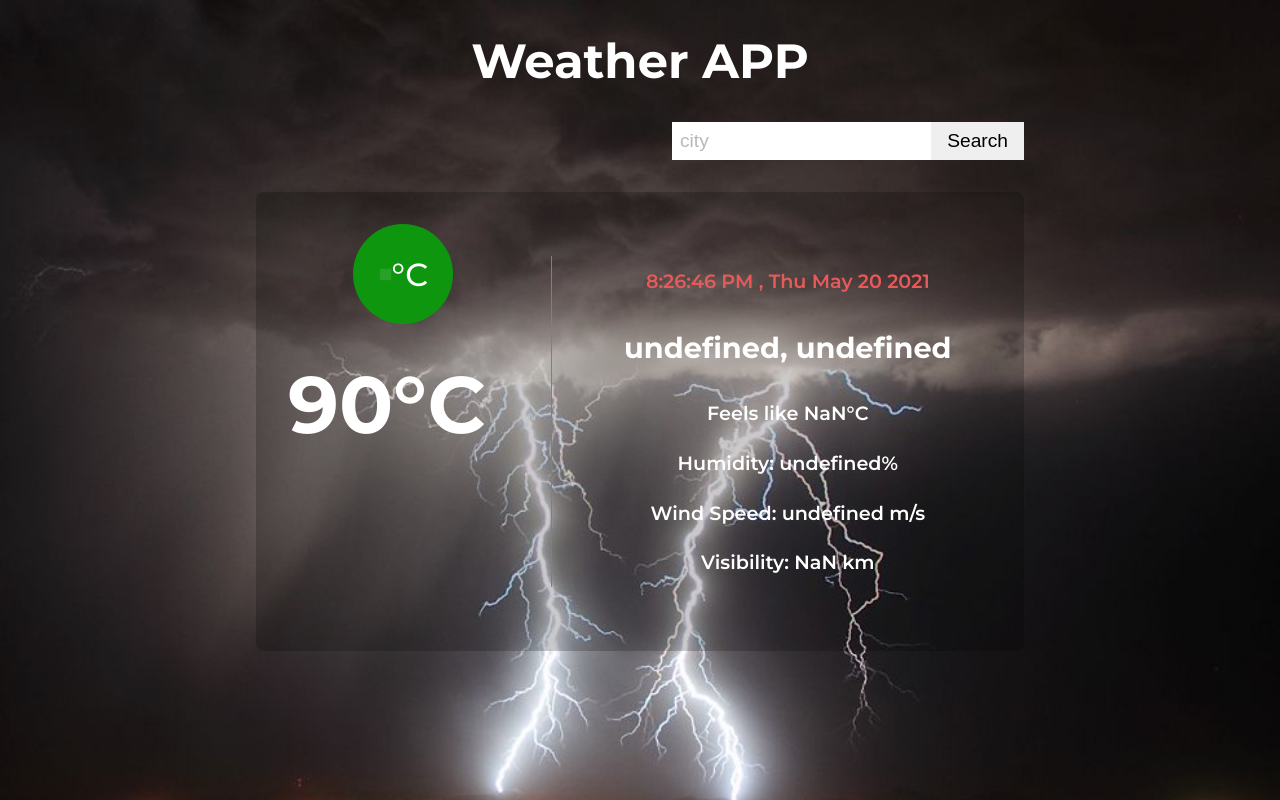
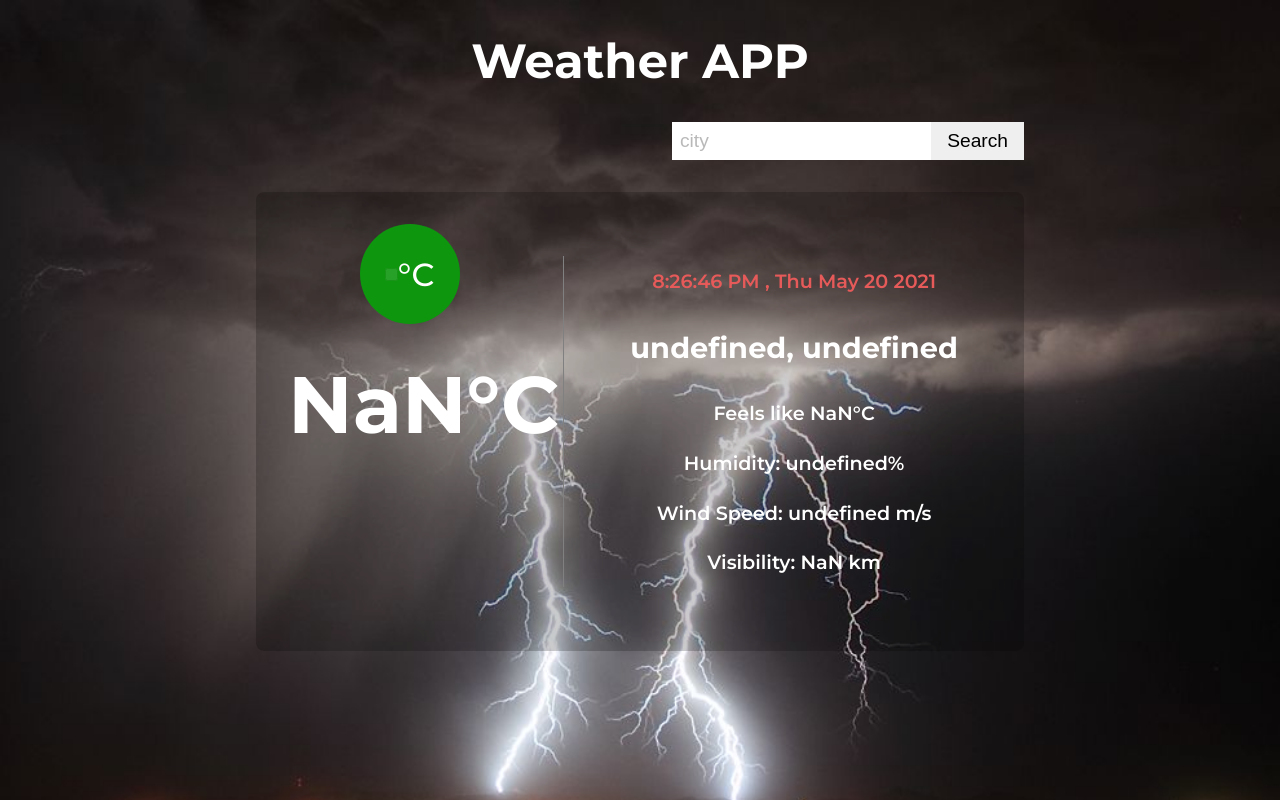
Before and after one commit to gango-anan/weather-app, a website built with webpack: page dist/index.html in a window 1280 px wide. Built offline with nearby package versions, Linux system fonts and the light colour scheme; no server answers.

Commit message:
Add functionality to render temperature dynamically.

```diff
--- a/src/render.js
+++ b/src/render.js
@@ -1,5 +1,8 @@
 const renderWeatherData = (() => {
   const weatherDetailsContainer = document.querySelector('.details');
+  const tempLabel = document.querySelector('.temp-label');
+  const activeTemp = document.querySelector('.active-temp');
+  const checkBox = document.getElementById('temp');
   const nowDate = new Date();
 
   const convertToC = (temp) => {
@@ -16,15 +19,22 @@ const renderWeatherData = (() => {
     return Math.round(visibility/1000);
   }
 
+  const tempType = () => {
+    const tempType = checkBox.checked ? '°F' : '°C';
+    return tempType;
+  }
+
   const displayDetails = (weatherData ) => {
     weatherData.then(data => {
+      tempLabel.innerText = `${tempType()}`;
+      activeTemp.innerText = `${convertToC(data.temperature)}${tempType()}`;
       weatherDetailsContainer.innerHTML = `
       <p class="current-date">${nowDate.toLocaleTimeString()} , ${nowDate.toDateString()}</p>
       <h2>${data.city}, ${data.country}</h2>
-      <p>Feels like ${convertToC(data.temperature)}°C</p>
+      <p>Feels like ${convertToC(data.temperature)}${tempType()}</p>
       <p>Humidity: ${data.humidity}%</p>
       <p>Wind Speed: ${data.windSpeed} m/s</p>
-      <p>Visibility: ${ convertVisibility(data.visibility) } km</p>`
+      <p>Visibility: ${ convertVisibility(data.visibility) } km</p>`;
 
     })
   }
```
Also changed, not shown: dist/index.html, dist/main.js.
